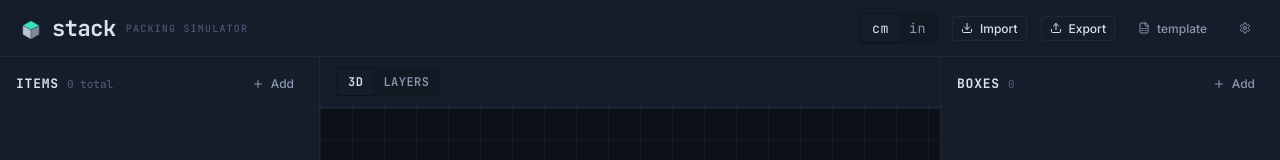
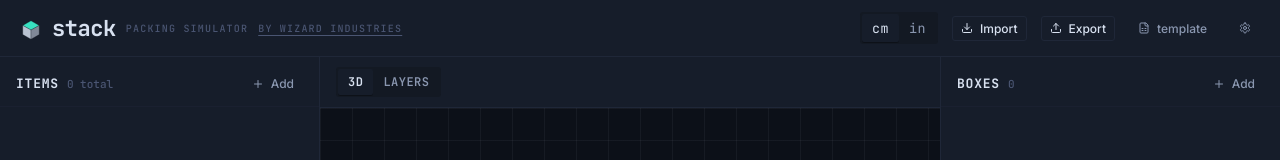
Before and after one commit to phuan516/Stack, a React (Vite) app: page / in a window 1280 px wide. Shown: the top 160 px of the page. Built offline with nearby package versions, Linux system fonts and the light colour scheme.

Commit message:
Link to Wizard Industries from the top bar

```diff
--- a/src/components/TopBar.tsx
+++ b/src/components/TopBar.tsx
@@ -30,6 +30,7 @@ export function TopBar({ fileInputRef, packedResult }: Props) {
         <img src="/mark-dark.svg" alt="Stack logo" className="brand-logo" />
         stack
         <span className="brand-tag">packing simulator</span>
+        <a className="brand-tag brand-credit" href="https://wizardindustries.app">by Wizard Industries</a>
       </div>
       <div className="topbar-spacer" />
 
--- a/src/styles/globals.css
+++ b/src/styles/globals.css
@@ -25,6 +25,8 @@
   font-size: 22px;
   letter-spacing: -0.02em;
   color: var(--ink);
+  flex-wrap: wrap;
+  row-gap: 4px;
 }
 .brand-logo {
   width: 22px;
@@ -40,7 +42,10 @@
   text-transform: uppercase;
   color: var(--ink-3);
   font-weight: 500;
+  white-space: nowrap;
 }
+.brand-credit { text-decoration: underline; text-underline-offset: 3px; }
+.brand-credit:hover { color: var(--ink); }
 .topbar-spacer { flex: 1; }
 
 /* ─── Buttons ─── */
```
